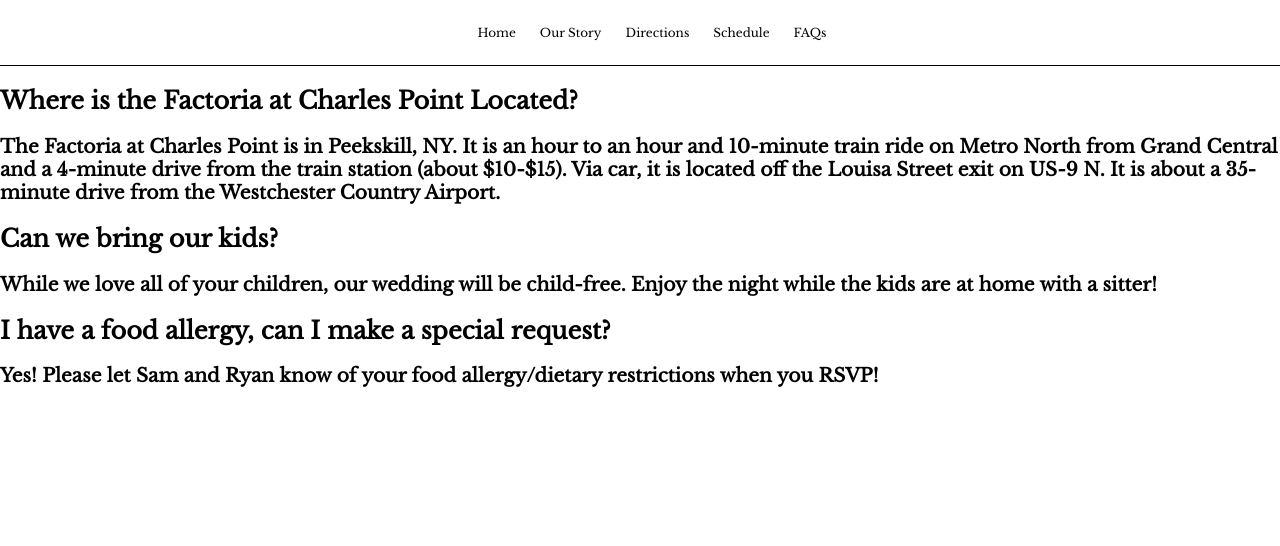
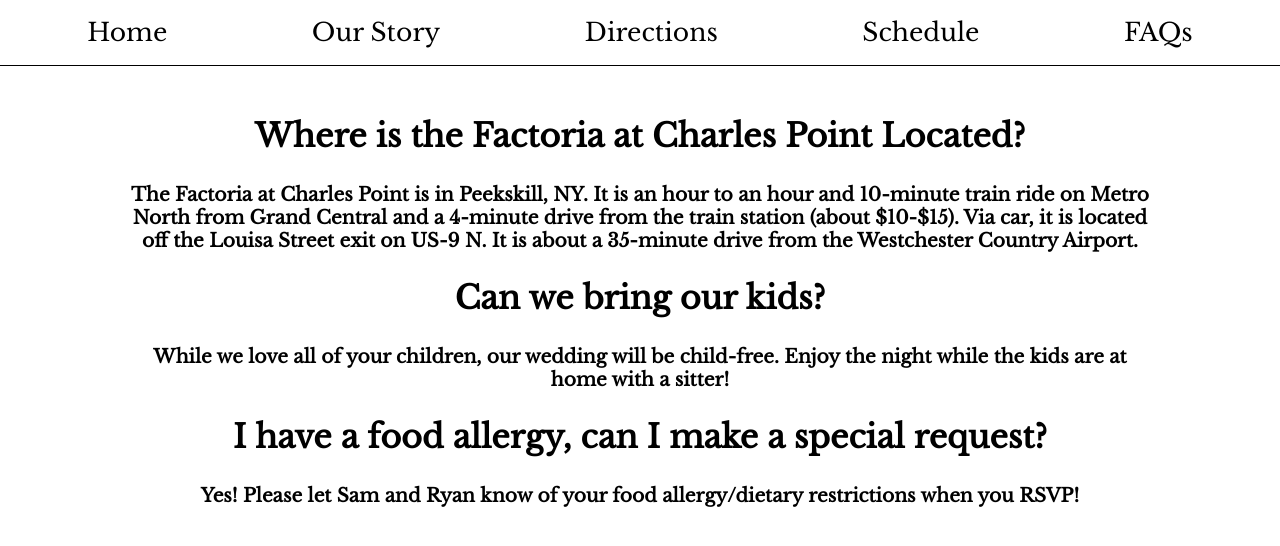
Before and after one commit to rhkearns/rksy-wedding-site, a React (Create React App) app: page /faqs in a window 1280 px wide. Shown: the top 546 px of the page. Built offline with nearby package versions, Linux system fonts and the light colour scheme.

Commit message:
add basic style

```diff
--- a/src/App.css
+++ b/src/App.css
@@ -1,38 +1,3 @@
-.App {
+#app {
   text-align: center;
 }
-
-.App-logo {
-  height: 40vmin;
-  pointer-events: none;
-}
-
-@media (prefers-reduced-motion: no-preference) {
-  .App-logo {
-    animation: App-logo-spin infinite 20s linear;
-  }
-}
-
-.App-header {
-  background-color: #282c34;
-  min-height: 100vh;
-  display: flex;
-  flex-direction: column;
-  align-items: center;
-  justify-content: center;
-  font-size: calc(10px + 2vmin);
-  color: white;
-}
-
-.App-link {
-  color: #61dafb;
-}
-
-@keyframes App-logo-spin {
-  from {
-    transform: rotate(0deg);
-  }
-  to {
-    transform: rotate(360deg);
-  }
-}
--- a/src/App.js
+++ b/src/App.js
@@ -9,7 +9,7 @@ import Faqs from './pages/Faqs/Faqs';
 
 function App() {
 	return (
-		<>
+		<div id="app">
 			<Navbar />
 			<Routes>
 				<Route path="/" element={<HomePage />} />
@@ -18,7 +18,7 @@ function App() {
         <Route path="/schedule" element={<Schedule /> } />
 				<Route path="/faqs" element={<Faqs />} />
 			</Routes>
-		</>
+		</div>
 	);
 }
 
--- a/src/components/Navbar/Navbar.jsx
+++ b/src/components/Navbar/Navbar.jsx
@@ -1,17 +1,27 @@
-import React from 'react'
-import "./navbar.scss"
-import { NavLink } from 'react-router-dom'
+import React from 'react';
+import './navbar.scss';
+import { NavLink } from 'react-router-dom';
 
 const Navbar = () => {
-  return (
-    <nav className='nav-bar'>
-      <NavLink to="/">Home</NavLink>
-      <NavLink to="/story">Our Story</NavLink>
-      <NavLink to="/directions">Directions</NavLink>
-      <NavLink to="/schedule">Schedule</NavLink>
-      <NavLink to="/faqs">FAQs</NavLink>
-    </nav>
-  )
-}
+	return (
+		<nav className="nav-bar">
+			<NavLink to="/" className="nav-link">
+				Home
+			</NavLink>
+			<NavLink to="/story" className="nav-link">
+				Our Story
+			</NavLink>
+			<NavLink to="/directions" className="nav-link">
+				Directions
+			</NavLink>
+			<NavLink to="/schedule" className="nav-link">
+				Schedule
+			</NavLink>
+			<NavLink to="/faqs" className="nav-link">
+				FAQs
+			</NavLink>
+		</nav>
+	);
+};
 
-export default Navbar
+export default Navbar;
--- a/src/components/Navbar/navbar.scss
+++ b/src/components/Navbar/navbar.scss
@@ -1,7 +1,7 @@
 nav {
   display: flex;
   align-items: center;
-  justify-content: center;
+  justify-content: space-around;
   padding: 0px 15px;
   border-bottom: 1px solid black;
 }
@@ -16,8 +16,8 @@ nav {
 
 .nav-bar a {
   text-decoration: none;
-  margin-left: 24px;
+  // margin-left: 24px;
   font-weight: 500;
-  font-size: 12px;
+  font-size: 25px;
   color: black;
 }
--- a/src/components/Question/Question.jsx
+++ b/src/components/Question/Question.jsx
@@ -1,12 +1,13 @@
-import React from 'react'
+import React from 'react';
+import './Question.scss';
 
-const Question = (q) => {
-  return (
-    <>
-      <h2>{q.question}</h2>
-      <h3>{q.answer}</h3>
-    </>
- )
-}
+const Question = q => {
+	return (
+		<div className='question-block'>
+			<h2 className="question">{q.question}</h2>
+			<h3 className="answer">{q.answer}</h3>
+		</div>
+	);
+};
 
-export default Question
+export default Question;
--- /dev/null
+++ b/src/components/Question/Question.scss
@@ -0,0 +1,11 @@
+.question {
+  font-size: xx-large;
+}
+
+.question-block {
+  margin-bottom: 25px;
+}
+
+.answer {
+  margin: 0 75px;
+}
--- a/src/pages/Faqs/Faqs.jsx
+++ b/src/pages/Faqs/Faqs.jsx
@@ -1,14 +1,15 @@
 import React from 'react';
+import "./Faqs.scss";
 import questions from '../../data/faqs';
 import Question from '../../components/Question/Question';
 
 const Faqs = () => {
 	return (
-		<>
+		<div className='questions'>
 			{questions.map(q => (
         <Question question={q.question} answer={q.answer} />
 			))}
-		</>
+		</div>
 	);
 };
 
--- a/src/pages/Faqs/Faqs.scss
+++ b/src/pages/Faqs/Faqs.scss
@@ -0,0 +1,3 @@
+.questions {
+  margin: 50px;
+}
--- a/src/pages/HomePage/HomePage.jsx
+++ b/src/pages/HomePage/HomePage.jsx
@@ -1,12 +1,13 @@
 import React from 'react'
+import './HomePage.scss'
 
 const HomePage = () => {
   return (
-    <>
-      <h1>Samantha Yudin <span>and</span> Ryan Kearns</h1>
+    <div className='home'>
+      <h1 id='names'>Samantha Yudin <br /><span id="and">and <br /></span> Ryan Kearns</h1>
       <h2>April 26, 2025</h2>
       <h2>Peekskill, NY</h2>
-    </>
+    </div>
   )
 }
 
--- a/src/pages/HomePage/HomePage.scss
+++ b/src/pages/HomePage/HomePage.scss
@@ -0,0 +1,11 @@
+.home {
+  margin-top: 50px;
+}
+
+#names {
+  font-size: xxx-large;
+}
+
+#and {
+  font-size: x-large;
+}
```
